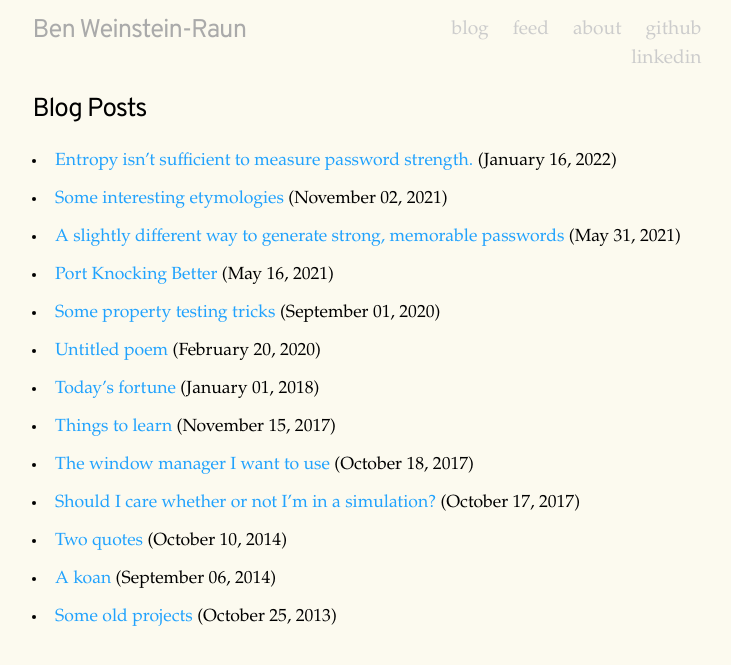
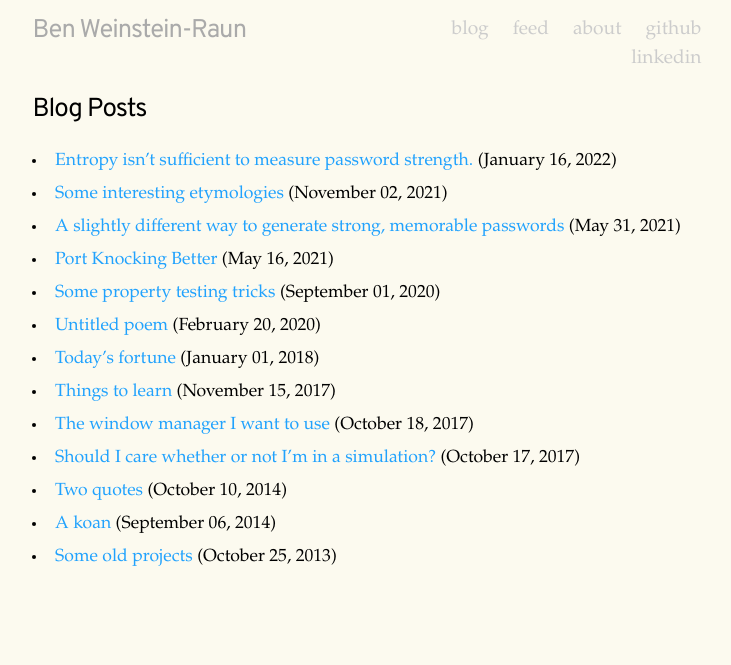
Before and after one commit to benwr/benwr.github.io, a Jekyll site: the page built from blog/index.md, in a window 1280 px wide. Shown: the top 665 px of the page, without its empty margins (273-1004 px from the left). Built offline with Jekyll 4.4.1, drawn with Linux system fonts in a browser that asks for light colours; some web fonts are replaced; our own code applies the rules of GitHub Pages for plain Markdown files.

Commit message:
fix list spacing

```diff
--- a/styles/main.css
+++ b/styles/main.css
@@ -141,3 +141,7 @@ div.footnotes p {
 div.content img {
     max-width: 100%;
 }
+
+li {
+  margin-bottom: 0.5rem;
+}
--- a/styles/skeleton.css
+++ b/styles/skeleton.css
@@ -300,8 +300,6 @@ ol ol,
 ol ul {
   margin: 1.5rem 0 1.5rem 3rem;
   }
-li {
-  margin-bottom: 1rem; }
 
 
 /* Code
```
